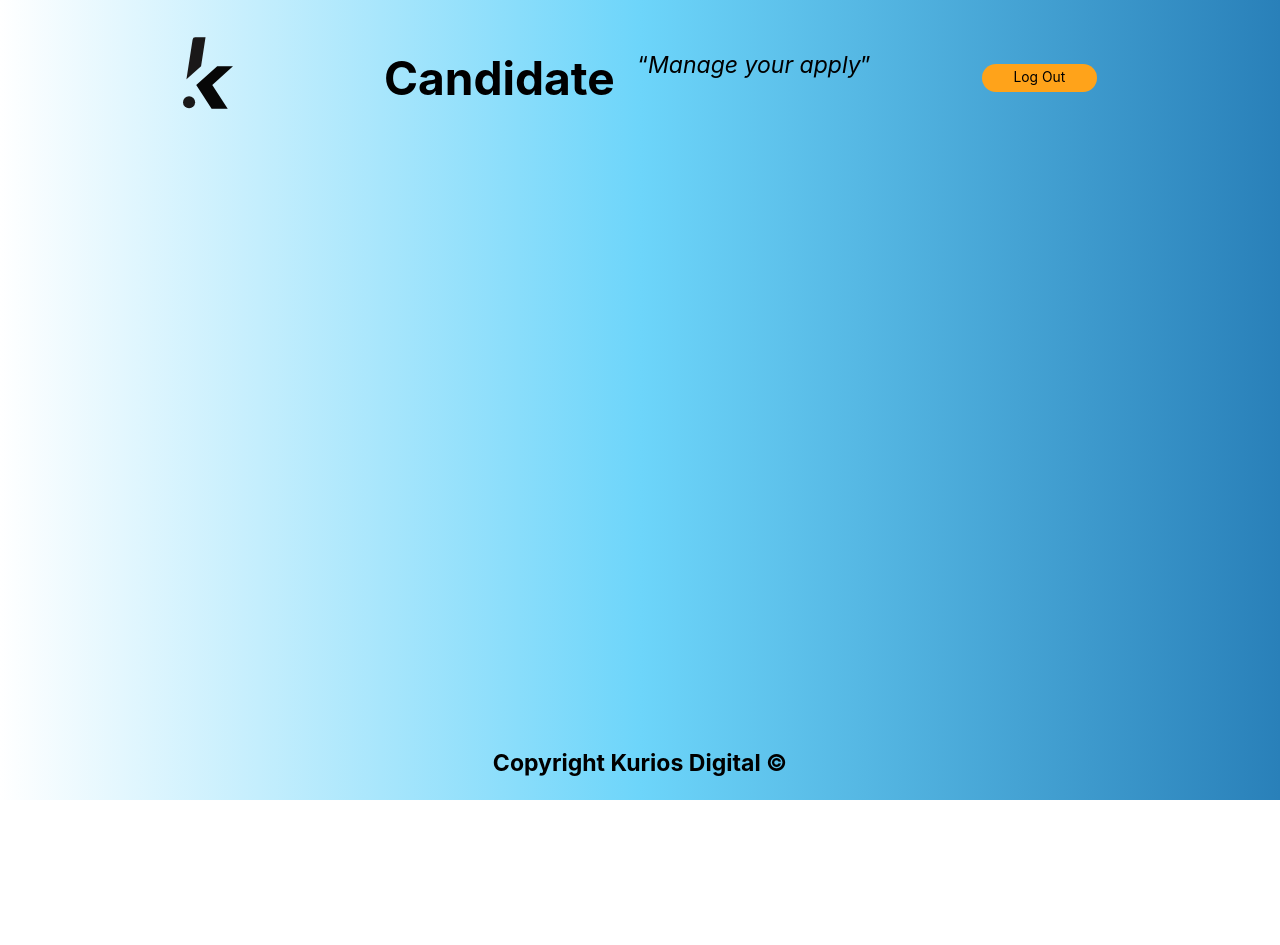
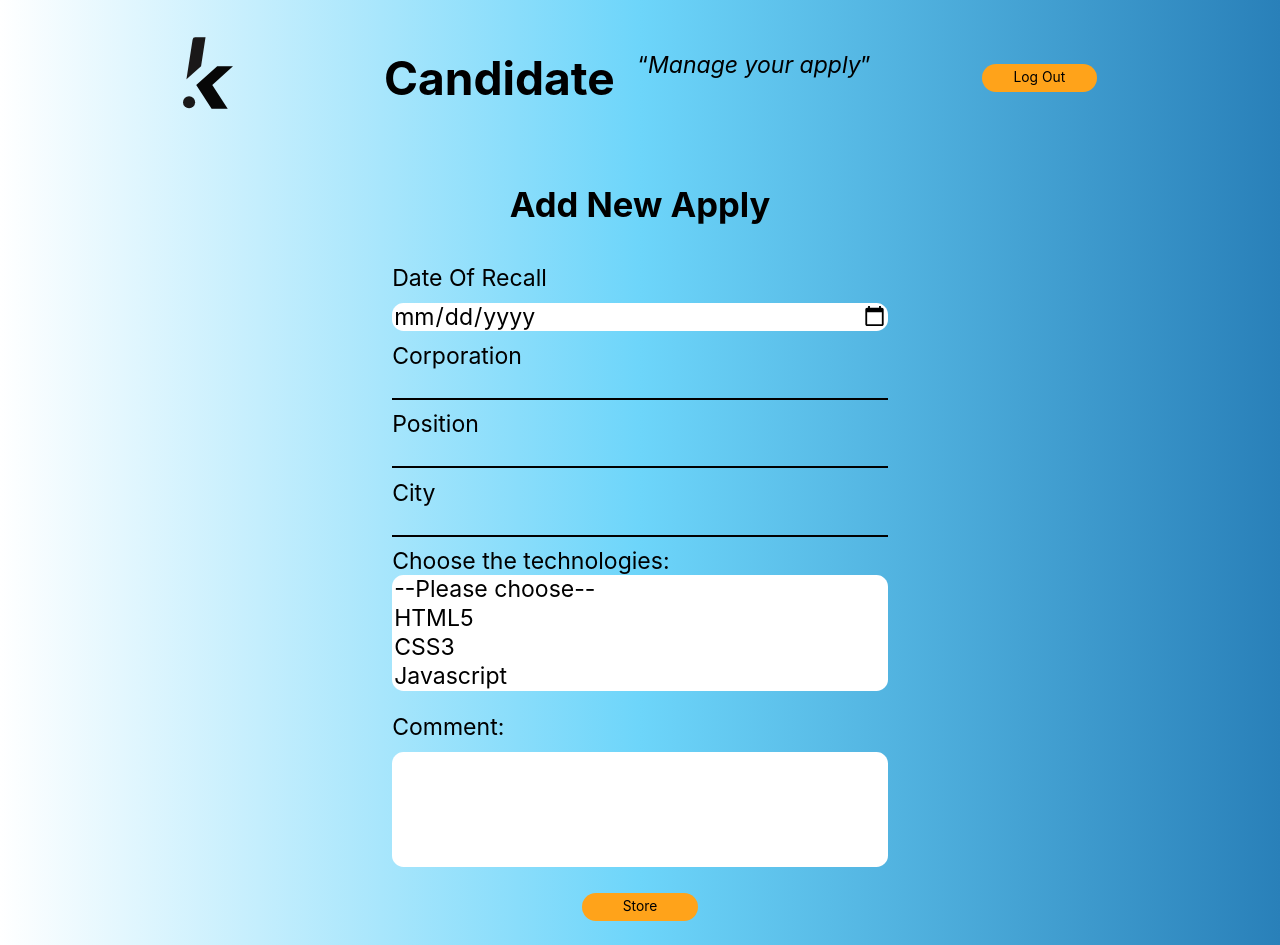
Before and after one commit to Saleik/candidate, a React (Vite) app in the folder frontend/: page /add/apply in a window 1280 px wide. Shown: the top 945 px of the page. Before the commit the page ends 800 px from the top, so only its background shows below. Built offline with nearby package versions, Linux system fonts and the light colour scheme; sample sign-in values are in the browser's storage.

Commit message:
add apply client side feature wip

```diff
--- a/frontend/src/components/card/childs/Countdown.tsx
+++ b/frontend/src/components/card/childs/Countdown.tsx
@@ -37,10 +37,10 @@ const Countdown = ({ timeTillDate, timeFormat }: Props) => {
 		});
 	};
 	useEffect(() => {
-		setInterval(() => {
+		const interval = setInterval(() => {
 			timesRemaining();
 		}, 1000);
-		return clearInterval();
+		return () => clearInterval(interval);
 	}, []);
 	return (
 		<TimeBeforeRevival days={'timeRemaining.days'}>
--- /dev/null
+++ b/frontend/src/components/datePicker/index.tsx
@@ -0,0 +1,33 @@
+import React from 'react';
+import styled from 'styled-components';
+
+const DatePicker = () => {
+	return (
+		<Wrapper>
+			<label htmlFor='dateRecall'>Date Of Recall</label>
+			<input type='date' name='dateRecall' />
+		</Wrapper>
+	);
+};
+
+export default DatePicker;
+
+const Wrapper = styled.div`
+	width: 100%;
+	display: flex;
+	flex-direction: column;
+	padding: 0.5rem 0;
+
+	label {
+		padding-bottom: 0.5rem;
+	}
+	input {
+		border: 0;
+		background-color: #ffff;
+		border-radius: 0.5rem;
+
+		:focus {
+			outline: none;
+		}
+	}
+`;
--- a/frontend/src/components/field/index.tsx
+++ b/frontend/src/components/field/index.tsx
@@ -21,7 +21,7 @@ const Field = ({
 	return (
 		<>
 			{label ? (
-				<>
+				<div>
 					<label htmlFor={name}>{label}</label>
 					<Input
 						type={type}
@@ -30,8 +30,9 @@ const Field = ({
 						id={name}
 						required={required}
 					/>
-				</>
+				</div>
 			) : (
+				<div>
 					<Input
 						type={type}
 						onChange={(e) => onChange(e.target.value)}
@@ -40,6 +41,7 @@ const Field = ({
 						placeholder={placeholder}
 						required={required}
 					/>
+				</div>
 			)}
 		</>
 	);
--- /dev/null
+++ b/frontend/src/components/select/index.tsx
@@ -0,0 +1,34 @@
+import React from 'react';
+import styled from 'styled-components';
+
+const Select = () => {
+	return (
+		<Wrapper>
+			<label htmlFor='technologies'>Choose the technologies:</label>
+			<select name='technologies' id='technologies' multiple>
+				<option value=''>--Please choose--</option>
+				<option value='HTML5'>HTML5</option>
+				<option value='CSS3'>CSS3</option>
+				<option value='JS'>Javascript</option>
+				<option value='ReactJS'>ReactJS</option>
+				<option value='VueJS'>VueJS</option>
+				<option value='MongoDB'>MongoDB</option>
+				<option value='SQL'>SQL</option>
+				<option value='MariaDB'>MariaDB</option>
+				<option value='Git'>Git</option>
+				<option value='SVN'>SVN</option>
+			</select>
+		</Wrapper>
+	);
+};
+
+export default Select;
+
+const Wrapper = styled.div`
+	display: flex;
+	flex-direction: column;
+	select {
+		border: 0;
+		border-radius: 0.5rem;
+	}
+`;
--- /dev/null
+++ b/frontend/src/components/textarea/index.tsx
@@ -0,0 +1,37 @@
+import React from 'react';
+import styled from 'styled-components';
+
+const Textarea = () => {
+	return (
+		<Wrapper>
+			<label htmlFor='textarea'>Comment:</label>
+			<textarea name='textarea' maxLength={300} id='textarea' required />
+		</Wrapper>
+	);
+};
+
+export default Textarea;
+
+const Wrapper = styled.div`
+	padding: 1rem 0;
+	display: flex;
+	flex-direction: column;
+	width: 100%;
+
+	label {
+		padding-bottom: 0.5rem;
+	}
+
+	textarea {
+		border: 0;
+		border-radius: 0.5rem;
+		resize: none;
+		height: 5rem;
+		width: 100%;
+		font-size: 1rem;
+
+		:focus {
+			outline: none;
+		}
+	}
+`;
--- a/frontend/src/features/apply/getAllSlice.ts
+++ b/frontend/src/features/apply/getAllSlice.ts
@@ -55,5 +55,4 @@ export const fetchAll =
 			dispatch(setLoading(false));
 		}
 	};
-
 export default getAllSlice.reducer;
--- a/frontend/src/layout/main/index.tsx
+++ b/frontend/src/layout/main/index.tsx
@@ -1,10 +1,13 @@
 import React from 'react';
 import { Switch, Route } from 'react-router-dom';
 //User
-import Login from '../../views/login';
-import Homepage from '../../views/homepage';
+import Login from '../../views/Login';
+import Register from '../../views/Register';
+
+//Private
 import PrivateRoute from '../../components/privateRoute';
-import Register from '../../views/register';
+import Homepage from '../../views/Homepage';
+import NewApply from '../../views/NewApply';
 import styled from 'styled-components';
 
 const Main = () => {
@@ -13,6 +16,7 @@ const Main = () => {
 			<Switch>
 				{/* Authenticate Only  */}
 				<PrivateRoute exact path='/' component={Homepage} />
+				<PrivateRoute path='/add/apply' component={NewApply} />
 
 				{/* User */}
 				<Route path='/signin' component={Login} />
--- /dev/null
+++ b/frontend/src/views/NewApply.tsx
@@ -0,0 +1,39 @@
+import React from 'react';
+import styled from 'styled-components';
+import Button from '../components/button';
+import DatePicker from '../components/datePicker';
+import Field from '../components/field';
+import Select from '../components/select';
+import Textarea from '../components/textarea';
+
+const NewApply = () => {
+	return (
+		<Container>
+			<h2>Add New Apply</h2>
+			<form>
+				<DatePicker />
+				<Field label='Corporation' type='text' name='corporation' required />
+				<Field label='Position' type='text' name='position' required />
+				<Field label='City' type='text' name='city' required />
+				<Select />
+				<Textarea />
+				<ButtonWrapper>
+					<Button type='submit'>Store</Button>
+				</ButtonWrapper>
+			</form>
+		</Container>
+	);
+};
+
+export default NewApply;
+
+const Container = styled.div`
+	h2 {
+		text-align: center;
+	}
+`;
+
+const ButtonWrapper = styled.div`
+	width: 100%;
+	text-align: center;
+`;
--- a/frontend/src/views/homepage.tsx
+++ b/frontend/src/views/homepage.tsx
@@ -1,5 +1,6 @@
 import React, { useEffect } from 'react';
 import { useDispatch, useSelector } from 'react-redux';
+import { Link } from 'react-router-dom';
 import styled from 'styled-components';
 import { v4 as uuidv4 } from 'uuid';
 import Card from '../components/card';
@@ -25,7 +26,13 @@ const Homepage = () => {
 	return (
 		<Container>
 			<h2>List Of Applies</h2>
-			<AddIcon>+</AddIcon>
+			<IconWrapper>
+				<Link to={`/add/apply`}>
+					<AddIcon type='button'>
+						<PlusIcon>&#43;</PlusIcon>
+					</AddIcon>
+				</Link>
+			</IconWrapper>
 			{error.message ? (
 				<MessageBox setToggle={setShowError} type='error'>
 					{error.message}
@@ -71,21 +78,34 @@ const CardWrapper = styled.div`
 	flex-direction: column;
 `;
 
-const AddIcon = styled.div`
+const IconWrapper = styled.div`
+	width: 100%;
+	padding: 0.5rem;
+	display: flex;
+	justify-content: flex-end;
+`;
+
+const PlusIcon = styled.div``;
+
+const AddIcon = styled.button`
+	position: relative;
 	border: solid 0.1rem transparent;
-	margin-bottom: 1rem;
 	width: 20px;
 	height: 20px;
-	display: flex;
-	align-items: center;
-	text-align: center;
-	justify-content: center;
-	border-radius: 50%;
-	font-size: 1.5rem;
-	color: #000;
+	border-radius: 100%;
 	background-color: #ffa31a;
+	transition: 0.5s;
 	cursor: pointer;
-	transition: 0.5s;
+
+	${PlusIcon} {
+		color: #000000;
+		position: absolute;
+		top: 50%;
+		left: 50%;
+		font-size: 1rem;
+		transform: translate(-50%, -50%);
+	}
+
 	@media screen and (min-width: 1024px) {
 		width: 50px;
 		height: 50px;
```
Lines whose indentation alone changed are shown as unchanged.
